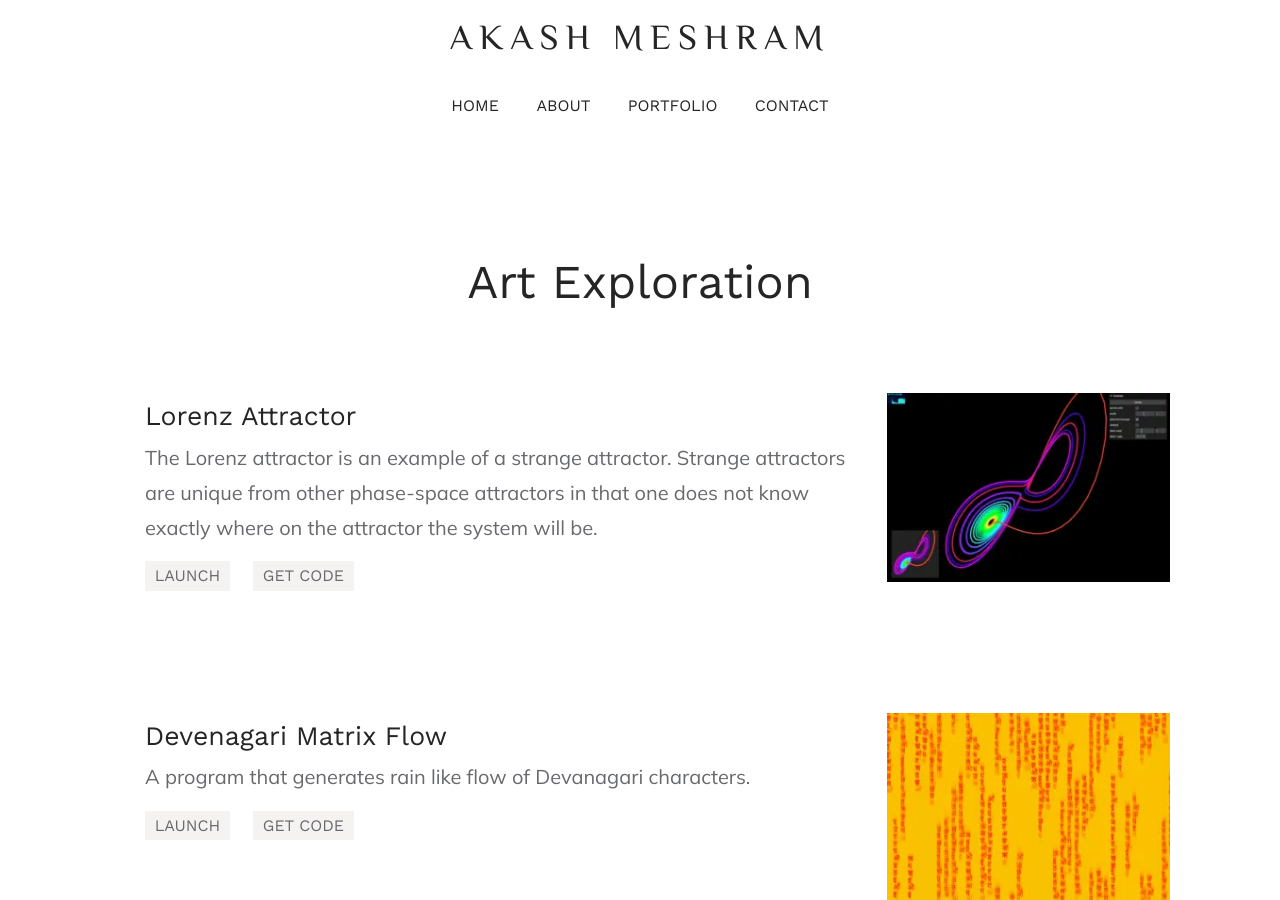
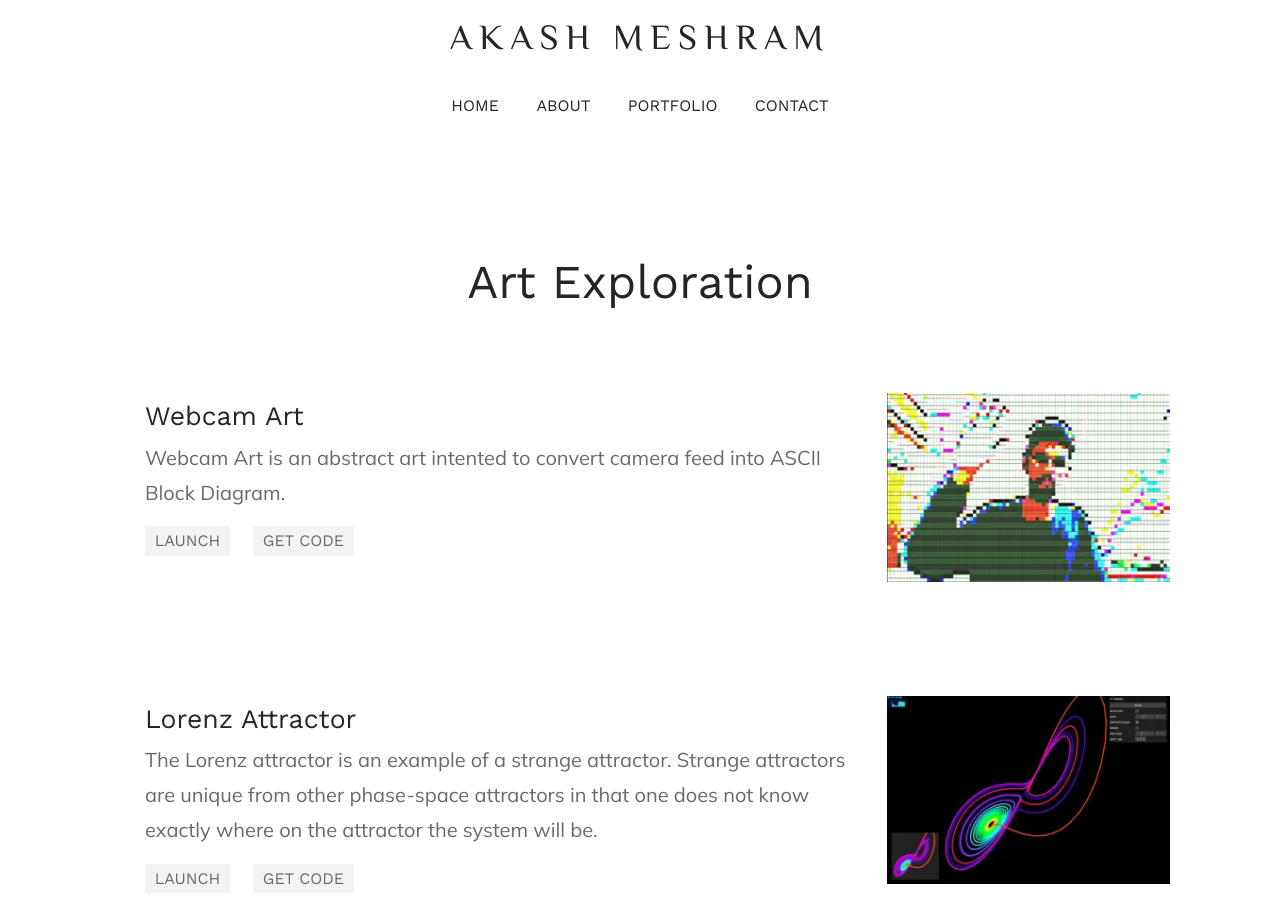
Before and after one commit to akashmeshram/Personal-Website, a Jekyll site: the page built from collections/art-exploration.html, in a window 1280 px wide and 900 px high. Built offline with Jekyll 4.4.1, drawn with Linux system fonts in a browser that asks for light colours.

Commit message:
🎉 Add webam art project

```diff
--- a/_data/collection-data/art-exploration.yml
+++ b/_data/collection-data/art-exploration.yml
@@ -1,3 +1,9 @@
+- name: Webcam Art
+  slug: webcam-art
+  desc: Webcam Art is an abstract art intented to convert camera feed into ASCII Block Diagram.
+  launch: https://akashmeshram.github.io/Webcam-Art
+  source: https://github.com/akashmeshram/Webcam-Art
+
 - name: Lorenz Attractor
   slug: lorenz-attractor
   desc: The Lorenz attractor is an example of a strange attractor. Strange attractors are unique from other phase-space attractors in that one does not know exactly where on the attractor the system will be.
```
Also changed, not shown: assets/collection/webcam-art.webp (added).
